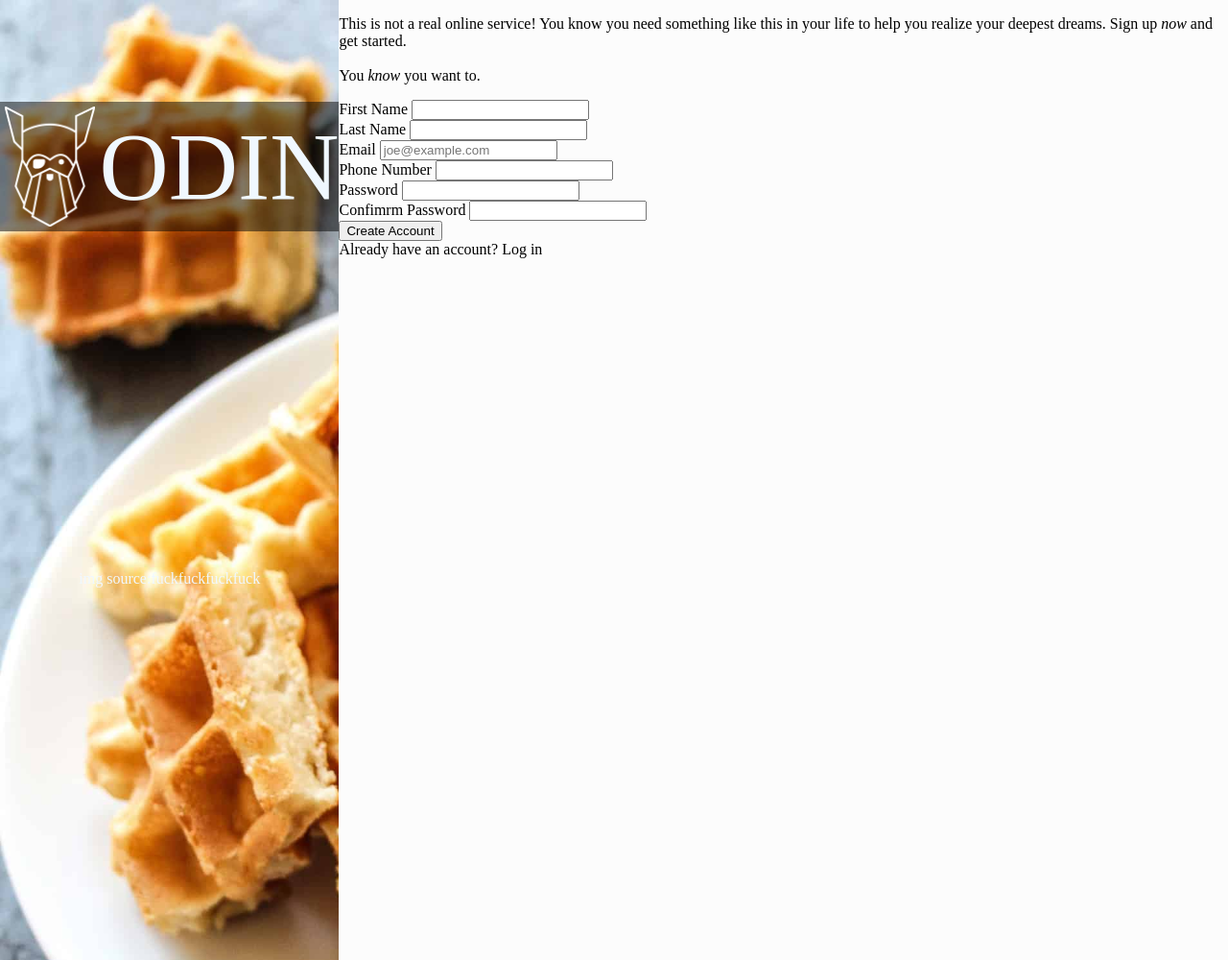
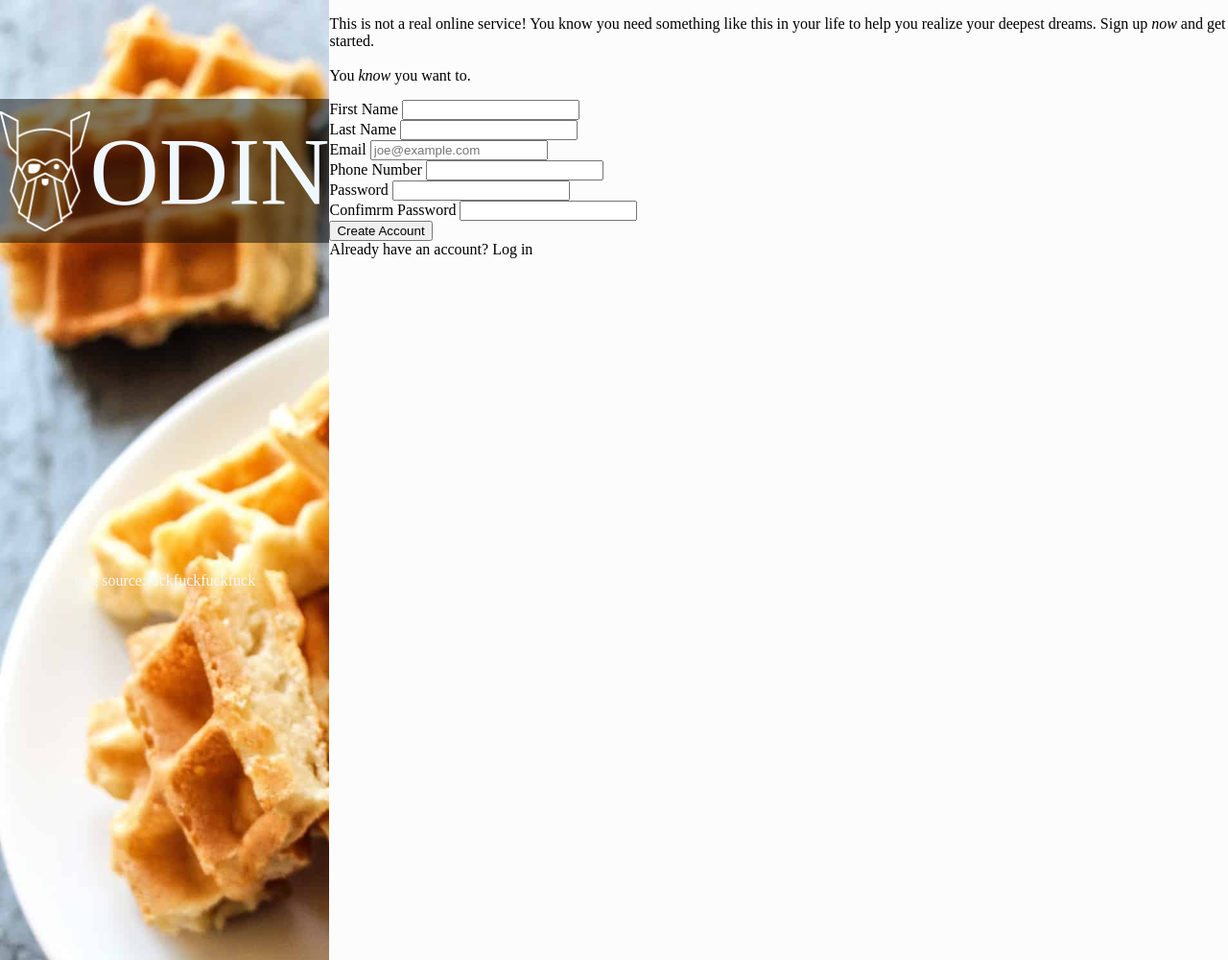
Before and after one commit to Carrscot/sign-up-form, a plain HTML site: page index.html in a window 1280 px wide. Shown: the whole page at 96% size. Drawn offline with Linux system fonts and the light colour scheme.

Commit message:
Finishing banner styling and adjust padding on body

```diff
--- a/style.css
+++ b/style.css
@@ -17,7 +17,7 @@ body {
 .mainHeading {
     background-color: rgb(5, 5, 5, 0.5);
     margin-top: 30%;
-    max-height: 150px;
+    height: 150px;
     display: flex;
     flex-direction: row;
     font-size: 100px;
@@ -37,7 +37,6 @@ color: aliceblue;
 img {
     max-width: 125px;
     height: 125px;
-    padding: 5px;
 }
 
 .formContainer {
```
